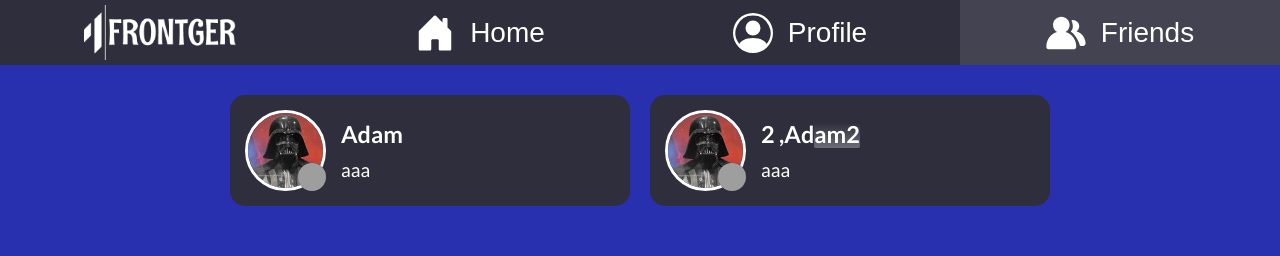
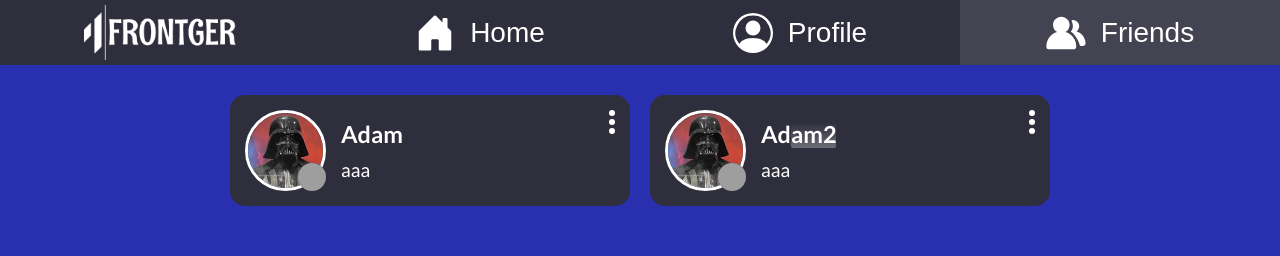
Before and after one commit to Piotrko64/FRONTger, a Vue app in the folder FRONTger/: page /friends in a window 1280 px wide. Shown: the top 256 px of the page. Built offline with nearby package versions, Linux system fonts and the light colour scheme; grey boxes are pictures that could not be loaded; a web font is replaced by a local one.

Commit message:
create hook for cardsfriends

```diff
--- /dev/null
+++ b/FRONTger/src/components/friendProfilePage/TheFriendProfileComponent.vue
@@ -0,0 +1,31 @@
+<script setup lang="ts">
+import { useRoute } from "vue-router";
+import { exampleFriends } from "../friendsPage/exampleFriends";
+import ProfileLayout from "../profileComponents/ProfileLayout.vue";
+import ImageProfile from "../../ui/profile/ImageProfile.vue";
+
+const route = useRoute();
+const idFriend = route.params.id;
+
+const friend = exampleFriends.find((fr) => fr.id === idFriend);
+
+const { imgProfileUrl, nick, describe, humor } = friend!;
+</script>
+
+<template>
+    <ProfileLayout :nick="nick" :describe="describe">
+        <template #leftCircle>
+            <img src="" alt="" />
+        </template>
+
+        <template #pictureProfile>
+            <ImageProfile :img="imgProfileUrl" :humor="humor" disabled />
+        </template>
+
+        <template #rightCircle> </template>
+
+        <template #modals> </template>
+    </ProfileLayout>
+</template>
+
+<style lang="scss" scoped></style>
--- a/FRONTger/src/components/friendsPage/CardFriend.vue
+++ b/FRONTger/src/components/friendsPage/CardFriend.vue
@@ -1,38 +1,38 @@
 <script setup lang="ts">
-import { ref, watch } from "vue";
 import ImageProfile from "../../ui/profile/ImageProfile.vue";
+import { useCardFriend } from "./hooks/useCardFriend";
 
-const { img, nick, humor, searchText } = defineProps<{
+const props = defineProps<{
     img: string;
     nick: string;
     searchText: string;
     humor: string;
+    id: string;
+    describe: string;
 }>();
 
-const nickWithHighlight = ref<string>(setHighlightNick());
-
-watch(
-    () => nick,
-    () => (nickWithHighlight.value = setHighlightNick())
+const [id, img, humor, describe, searchText, nickWithHighlight, routeTo] = useCardFriend(
+    props.id,
+    props.img,
+    props.humor,
+    props.nick,
+    props.searchText,
+    props.describe
 );
-
-function setHighlightNick() {
-    const findIndex = nick.toLowerCase().indexOf(searchText.toLowerCase());
-    if (findIndex === -1) return nick;
-    const lengthSearchText = searchText.length;
-    return `${findIndex} ,${nick.slice(0, findIndex)}<span>${nick.slice(
-        findIndex,
-        findIndex + lengthSearchText
-    )}</span>${nick.slice(findIndex + lengthSearchText)}`;
-}
+console.log(id);
 </script>
 
 <template>
-    <div class="card">
+    <div class="card" @click="routeTo(id)">
         <ImageProfile thumbnail :img="img" :humor="humor" />
         <div class="about">
             <h3 v-html="nickWithHighlight"></h3>
             <p>aaa</p>
+        </div>
+        <div class="threeDot">
+            <div class="dot"></div>
+            <div class="dot"></div>
+            <div class="dot"></div>
         </div>
     </div>
 </template>
@@ -51,9 +51,7 @@ function setHighlightNick() {
     border-radius: 15px;
     cursor: pointer;
     transition: all 0.3s ease;
-    &:hover {
-        transform: scale(1.05);
-    }
+
     .about {
         @include flex;
         flex-direction: column;
@@ -87,5 +85,23 @@ function setHighlightNick() {
             }
         }
     }
+    .threeDot {
+        display: flex;
+        flex-direction: column;
+        align-self: flex-start;
+        margin-left: auto;
+
+        &:hover .dot {
+            margin-bottom: 6px;
+        }
+        .dot {
+            transition: all 0.3s ease;
+            width: 6px;
+            aspect-ratio: 1;
+            background-color: white;
+            border-radius: 50%;
+            margin-bottom: 3px;
+        }
+    }
 }
 </style>
--- a/FRONTger/src/components/friendsPage/TheFriendsComponent.vue
+++ b/FRONTger/src/components/friendsPage/TheFriendsComponent.vue
@@ -13,7 +13,9 @@ const a = ref("am2");
             :humor="friend.humor"
             :nick="friend.nick"
             :img="friend.imgProfileUrl"
-            :search-text="a"
+            :searchText="a"
+            :id="friend.id"
+            :describe="friend.describe"
         />
     </div>
 </template>
--- /dev/null
+++ b/FRONTger/src/components/friendsPage/hooks/useCardFriend.ts
@@ -0,0 +1,36 @@
+import { Ref, ref, watch } from "vue";
+import { useRouter } from "vue-router";
+
+export function useCardFriend(
+    id: string,
+    img: string,
+    humor: string,
+    nick: string,
+    searchText: string,
+    describe: string
+): [string, string, string, string, string, Ref<string>, (idFriend: string) => void] {
+    const router = useRouter();
+
+    const nickWithHighlight = ref<string>(setHighlightNick());
+
+    watch(
+        () => nick,
+        () => (nickWithHighlight.value = setHighlightNick())
+    );
+
+    function setHighlightNick() {
+        const findIndex = nick.toLowerCase().indexOf(searchText.toLowerCase());
+        if (findIndex === -1) return nick;
+        const lengthSearchText = searchText.length;
+        return `${nick.slice(0, findIndex)}<span>${nick.slice(
+            findIndex,
+            findIndex + lengthSearchText
+        )}</span>${nick.slice(findIndex + lengthSearchText)}`;
+    }
+
+    function routeTo(idFriend: string) {
+        router.push(`/friendProfile/${idFriend}`);
+    }
+
+    return [id, img, humor, describe, searchText, nickWithHighlight, routeTo];
+}
--- a/FRONTger/src/components/profileComponents/ProfileLayout.vue
+++ b/FRONTger/src/components/profileComponents/ProfileLayout.vue
@@ -71,10 +71,6 @@ const { nick, describe } = defineProps<{
             overflow: hidden;
             position: relative;
 
-            img {
-                object-fit: cover;
-                width: 100%;
-            }
             @include flex();
             @media (min-width: 768px) {
                 height: 150px;
@@ -88,8 +84,6 @@ const { nick, describe } = defineProps<{
                 height: 35px;
                 cursor: pointer;
                 img {
-                    object-fit: contain;
-                    object-position: center;
                     height: 20px;
                 }
                 @media (min-width: 768px) {
--- /dev/null
+++ b/FRONTger/src/pages/FriendProfilePage.vue
@@ -0,0 +1,7 @@
+<script setup lang="ts">
+import TheFriendProfileComponent from "../components/friendProfilePage/TheFriendProfileComponent.vue";
+</script>
+
+<template>
+    <TheFriendProfileComponent />
+</template>
--- a/FRONTger/src/router.ts
+++ b/FRONTger/src/router.ts
@@ -3,6 +3,7 @@ import LoginPage from "./pages/LoginPage.vue";
 import RegisterPage from "./pages/RegisterPage.vue";
 import FriendsPage from "./pages/FriendsPage.vue";
 import ProfilPage from "./pages/ProfilePage.vue";
+import FriendProfilePage from "./pages/FriendProfilePage.vue";
 export const router = createRouter({
     history: createWebHistory(),
 
@@ -12,6 +13,7 @@ export const router = createRouter({
         { path: "/register", component: RegisterPage },
         { path: "/home", component: RegisterPage },
         { path: "/friends", component: FriendsPage },
+        { path: "/friendProfile/:id", component: FriendProfilePage },
         { path: "/profile", component: ProfilPage },
     ],
 });
```
Also changed, not shown: FRONTger/src/components/friendsPage/ThreeDotsModal.vue (added, +11 -0 lines), FRONTger/src/components/friendsPage/exampleFriends.ts (+2 -0 lines).
